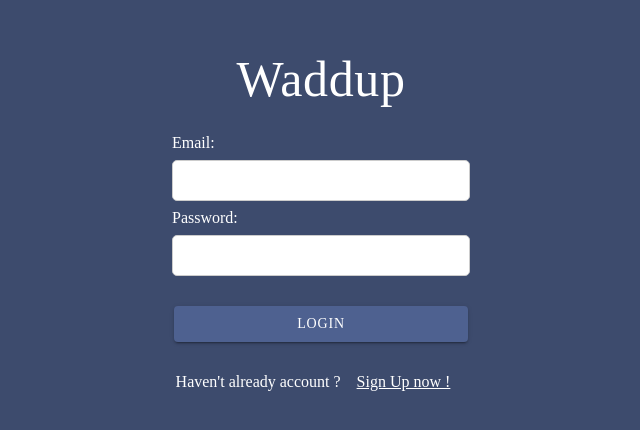
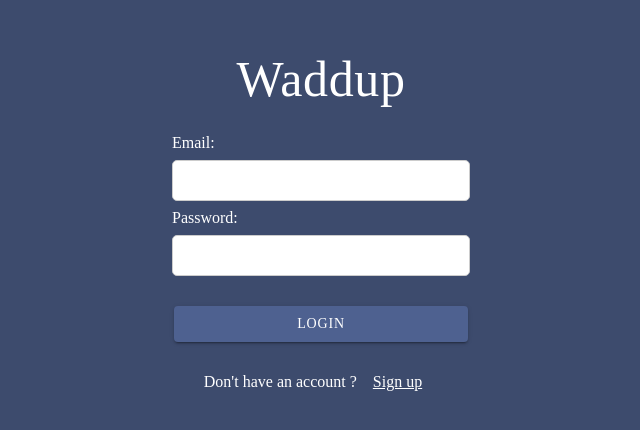
Before and after one commit to rafi365/Waddup, a React (Create React App) app: page /login in a window 1280 px wide. Shown: the part 110-540 px from the top of the page, without its empty margins (319-959 px from the left). Built offline with nearby package versions, Linux system fonts and the light colour scheme; no server answers.

Commit message:
minor ui fix

```diff
--- a/src/components/NewUserConfig.tsx
+++ b/src/components/NewUserConfig.tsx
@@ -35,7 +35,8 @@ const NewUserConfig: React.FC = () => {
     "background-color": "gray"
   };
   const linkStylebox = {
-    margin: "1rem",
+    marginTop: "1rem",
+    marginBottom: "1rem",
     color: 'black',
     "background-color": "white"
   };
--- a/src/pages/Contact.tsx
+++ b/src/pages/Contact.tsx
@@ -213,7 +213,7 @@ const Contact: React.FC = () => {
                 </IonItemOptions>
               </IonItemSliding>
             )
-          }) : <h1>No Contacts yet</h1>}
+          }) : <h1 className="ion-padding">No Contacts yet</h1>}
           <IonFab horizontal="end" vertical="bottom" slot="fixed">
             <IonFabButton color="primary" onClick={startAddContactHandler}>
               <IonIcon icon={personAddOutline} />
--- a/src/pages/Login.tsx
+++ b/src/pages/Login.tsx
@@ -83,9 +83,9 @@ const Login: React.FC = () => {
           </IonRow>
           <IonRow className="ion-text-center moveto-signup">
             <IonCol className="ion-align-items-center">
-              <IonText>Haven't already account ?
+              <IonText>Don't have an account ?
                 <Link to={'signup'} style={linkStyle}>
-                  Sign Up now !
+                  Sign up
                 </Link>
               </IonText>
             </IonCol>
--- a/src/pages/SignUp.tsx
+++ b/src/pages/SignUp.tsx
@@ -89,9 +89,9 @@ const SignUp: React.FC = () => {
           </IonRow>
           <IonRow className="ion-text-center moveto-signup">
             <IonCol className="ion-align-items-center">
-              <IonText>Already have account ?
+              <IonText>Already have an account ?
                 <Link to={'login'} style={linkStyle}>
-                  Sign In now !
+                  Sign in
                 </Link>
               </IonText>
             </IonCol>
```
